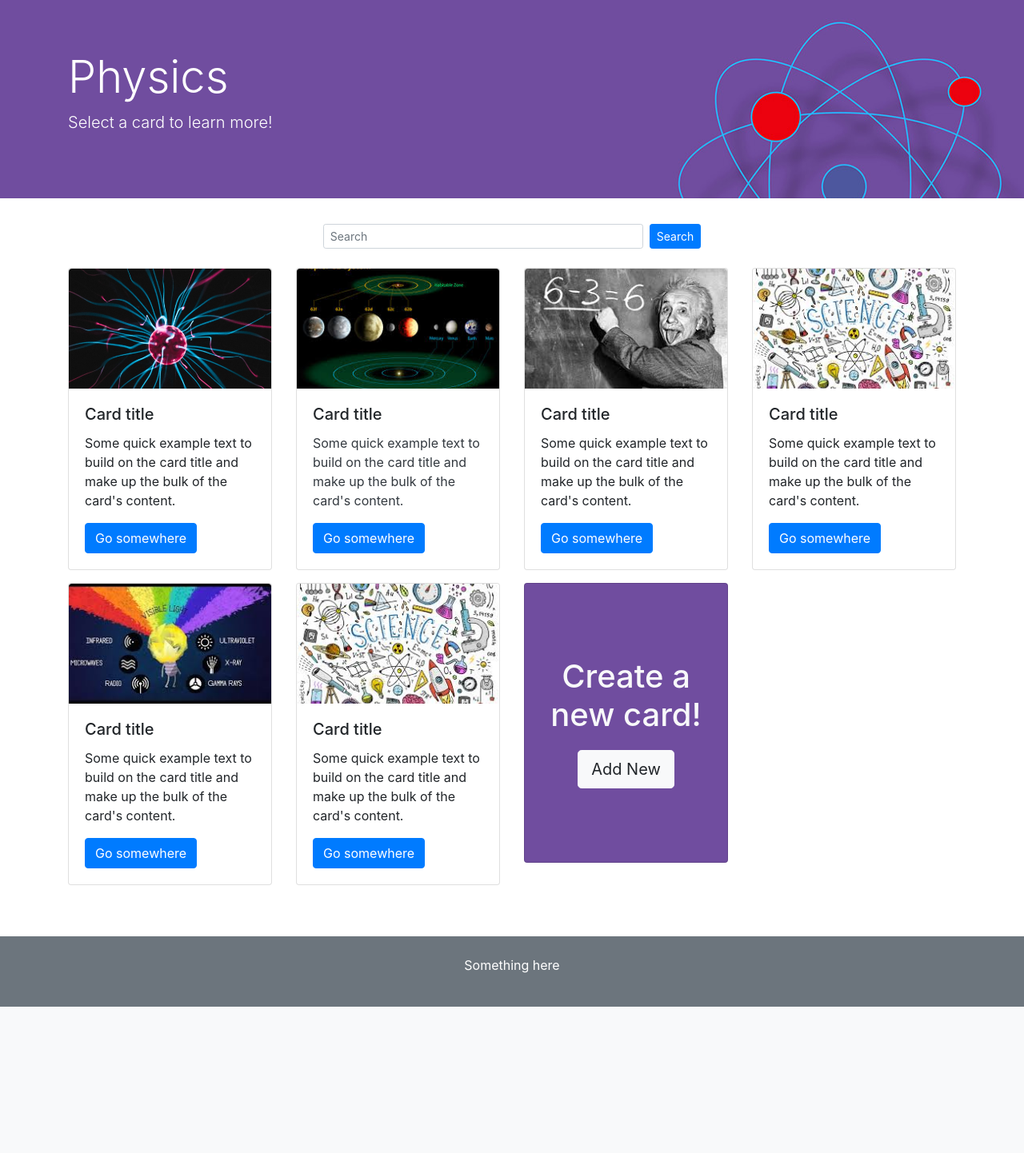
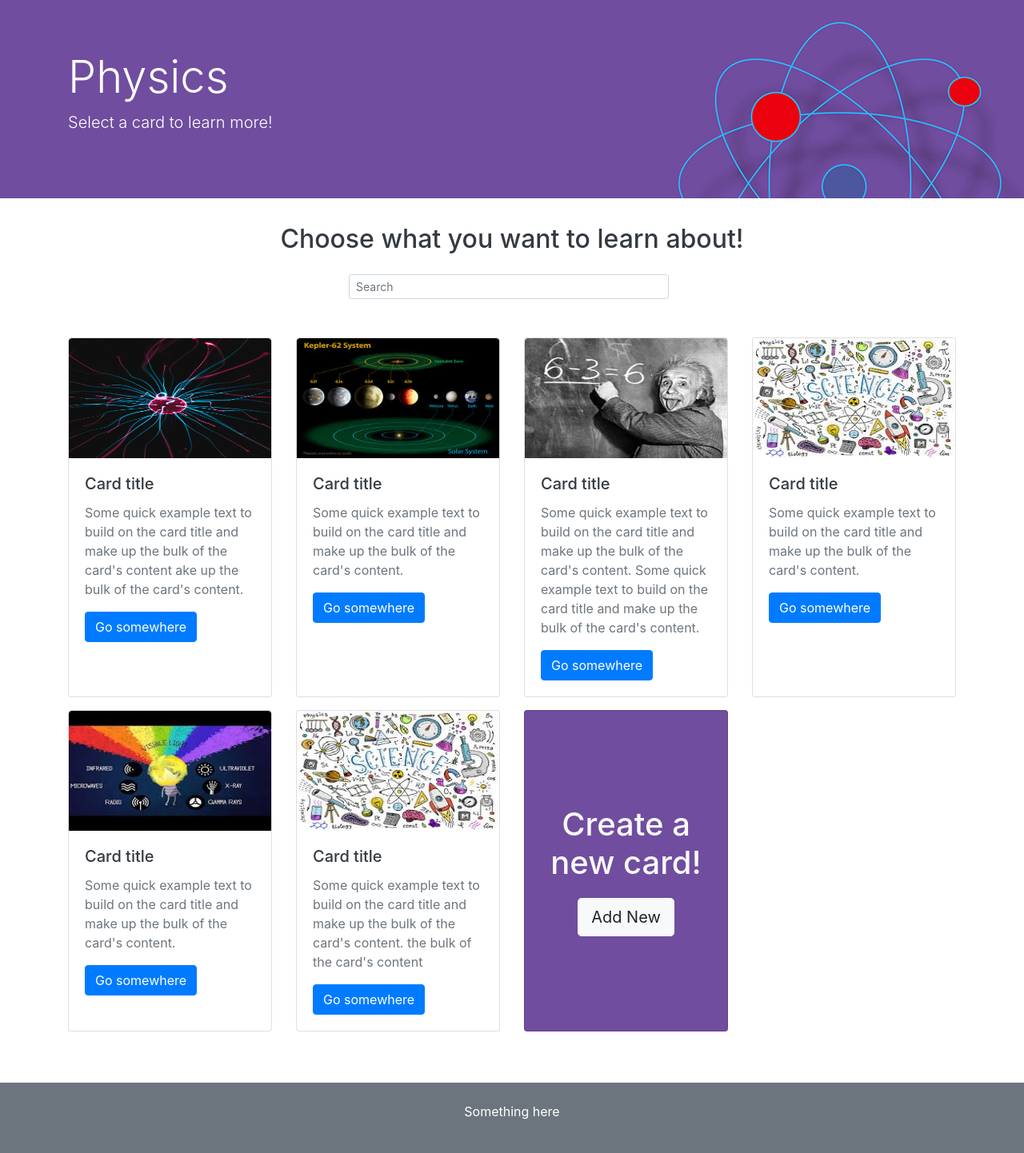
Before and after one commit to JBarti/Hack4Split, a PHP site: page /page.html in a window 1280 px wide. Shown: the part 57-1499 px from the top of the page at 80% size. Before the commit the page ends 1316 px from the top, so only its background shows below. Run offline with PHP 8.4, Linux system fonts and the light colour scheme.

Commit message:
cards height fix, img imput fix

```diff
--- a/frontend/page.html
+++ b/frontend/page.html
@@ -54,11 +54,17 @@
           <p class="lead text-white">Select a card to learn more!</p>
         </div>
     </div>
+
+        <!-- heading for CARDS -->
+    <div class="container text-center text-dark mb-4">
+        <h2 text-dark>Choose what you want to learn about!</h2>
+    </div>
+
+    <!-- SEARCH -->
     <div class="container d-flex justify-content-center">
-        <form class="form-inline mb-4">
+        <div class="form-inline mb-5">
             <input class="search-form form-control form-control-sm mr-sm-2" type="search" placeholder="Search" aria-label="Search">
-            <button class="btn btn-primary btn-sm my-2 my-sm-0" type="submit">Search</button>
-        </form>
+        </div>
     </div>
 
         <!-- CARDS -->
@@ -66,81 +72,81 @@
         <div class="row">
             <!-- Repeatable card block -->
             <div class="col-sm-6 col-lg-4 col-xl-3 mb-3">
-                <div class="card">
+                <div class="card h-100">
                     <div class="img-container rounded-top">
                         <img src="img/ph-1.jpg" class="card-img-adjust card-img-top" alt="card">
                     </div>
                     <div class="card-body">
-                      <h5 class="card-title">Card title</h5>
-                      <p class="card-text">Some quick example text to build on the card title and make up the bulk of the card's content.</p>
+                      <h5 class="card-title text-dark">Card title</h5>
+                      <p class="card-text text-secondary">Some quick example text to build on the card title and make up the bulk of the card's content ake up the bulk of the card's content.</p>
                       <a href="#" class="btn btn-primary">Go somewhere</a>
                     </div>
                 </div>
             </div>
             <!-- End of the repeatable card block -->
             <div class="col-sm-6 col-lg-4 col-xl-3 mb-3">
-                <div class="card">
+                <div class="card h-100">
                     <div class="img-container rounded-top">
                         <img src="img/ph-5.jpg" class="card-img-adjust card-img-top" alt="card">
                     </div>
                     <div class="card-body">
-                      <h5 class="card-title">Card title</h5>
-                      <p class="card-text text-dark">Some quick example text to build on the card title and make up the bulk of the card's content.</p>
+                      <h5 class="card-title text-dark">Card title</h5>
+                      <p class="card-text text-secondary">Some quick example text to build on the card title and make up the bulk of the card's content.</p>
                       <a href="#" class="btn btn-primary">Go somewhere</a>
                     </div>
                 </div>
             </div>
             <div class="col-sm-6 col-lg-4 col-xl-3 mb-3">
-                <div class="card">
+                <div class="card h-100">
                     <div class="img-container rounded-top">
                         <img src="img/ph-2.jpg" class="card-img-adjust card-img-top" alt="card">
                     </div>
                     <div class="card-body">
-                      <h5 class="card-title">Card title</h5>
-                      <p class="card-text">Some quick example text to build on the card title and make up the bulk of the card's content.</p>
+                      <h5 class="card-title text-dark">Card title</h5>
+                      <p class="card-text text-secondary">Some quick example text to build on the card title and make up the bulk of the card's content. Some quick example text to build on the card title and make up the bulk of the card's content.</p>
                       <a href="#" class="btn btn-primary">Go somewhere</a>
                     </div>
                 </div>
             </div>
             <div class="col-sm-6 col-lg-4 col-xl-3 mb-3">
-                <div class="card">
+                <div class="card h-100">
                     <div class="img-container rounded-top">
                         <img src="img/ph-3.jpg" class="card-img-adjust card-img-top" alt="card">
                     </div>
                     <div class="card-body">
-                      <h5 class="card-title">Card title</h5>
-                      <p class="card-text">Some quick example text to build on the card title and make up the bulk of the card's content.</p>
+                      <h5 class="card-title text-dark">Card title</h5>
+                      <p class="card-text text-secondary">Some quick example text to build on the card title and make up the bulk of the card's content.</p>
                       <a href="#" class="btn btn-primary">Go somewhere</a>
                     </div>
                 </div>
             </div>
             <div class="col-sm-6 col-lg-4 col-xl-3 mb-3">
-                <div class="card">
+                <div class="card h-100">
                     <div class="img-container rounded-top">
                         <img src="img/ph-4.jpg" class="card-img-adjust card-img-top" alt="card">
                     </div>
                     <div class="card-body">
-                      <h5 class="card-title">Card title</h5>
-                      <p class="card-text">Some quick example text to build on the card title and make up the bulk of the card's content.</p>
+                      <h5 class="card-title text-dark">Card title</h5>
+                      <p class="card-text text-secondary">Some quick example text to build on the card title and make up the bulk of the card's content.</p>
                       <a href="#" class="btn btn-primary">Go somewhere</a>
                     </div>
                 </div>
             </div>
             <div class="col-sm-6 col-lg-4 col-xl-3 mb-3">
-                <div class="card">
+                <div class="card h-100">
                     <div class="img-container rounded-top">
                         <img src="img/ph-3.jpg" class="card-img-adjust card-img-top" alt="card">
                     </div>
                     <div class="card-body">
-                      <h5 class="card-title">Card title</h5>
-                      <p class="card-text">Some quick example text to build on the card title and make up the bulk of the card's content.</p>
+                      <h5 class="card-title text-dark">Card title</h5>
+                      <p class="card-text text-secondary">Some quick example text to build on the card title and make up the bulk of the card's content. the bulk of the card's content</p>
                       <a href="#" class="btn btn-primary">Go somewhere</a>
                     </div>
                 </div>
             </div>
             <!-- Add New Card card -->
             <div class="col-sm-6 col-lg-4 col-xl-3 mb-3">
-                <div class="card card-physics text-white">
+                <div class="card card-new py-4 text-white h-100">
                     <div class="card-body d-flex flex-column justify-content-center align-items-center">
                         <h5 class="card-title h1 text-center text-light">Create a new card!</h5>
                         <a href="#" class="btn btn-lg btn-light mt-2">Add New</a>
--- a/frontend/style.css
+++ b/frontend/style.css
@@ -1,5 +1,13 @@
 .jumbotron-main {
-    background-image: url("img/background.jpg");
+    background-image: url("img/background2.jpg");
+    background-position: center;
+    background-repeat: no-repeat;
+    background-size: cover;
+    /* background-color: #FFC34B; */
+}
+
+.banner-text {
+    text-shadow: 0px 2px 2px rgba(0, 0, 0, .2);
 }
 
 .jumbotron-subject {
@@ -16,12 +24,12 @@
 }
 .card-img-adjust {
     width: 100%;
-    height: auto;
+    height: 100%;
 }
 
-.card-physics {
+.card-new {
     background-color: #704d9f;
-    min-height: 350px;
+    /* min-height: 350px; */
 }
 
 .test-1 {
@@ -36,10 +44,6 @@
 
 .img-container-math {
     background-color: #00B163;
-}
-
-.img-container-geo {
-    background-color: #FF7544;
 }
 
 @media only screen and (min-width: 768px) {
@@ -58,3 +62,15 @@
     height: 100%;
     border-radius: 50%;
 }
+
+.custom-img-imput {
+    height: fit-content;
+}
+
+.file-previews {
+    min-height: 20px;
+}
+
+.custom-img-imput-btn {
+    margin-top: 10px;
+}
```
Also changed, not shown: frontend/index.html (+12 -13 lines), frontend/subpage.html (+20 -17 lines), frontend/img/background2.jpg (added), frontend/img/geography.jpg (added), frontend/img/history.jpg (added).
